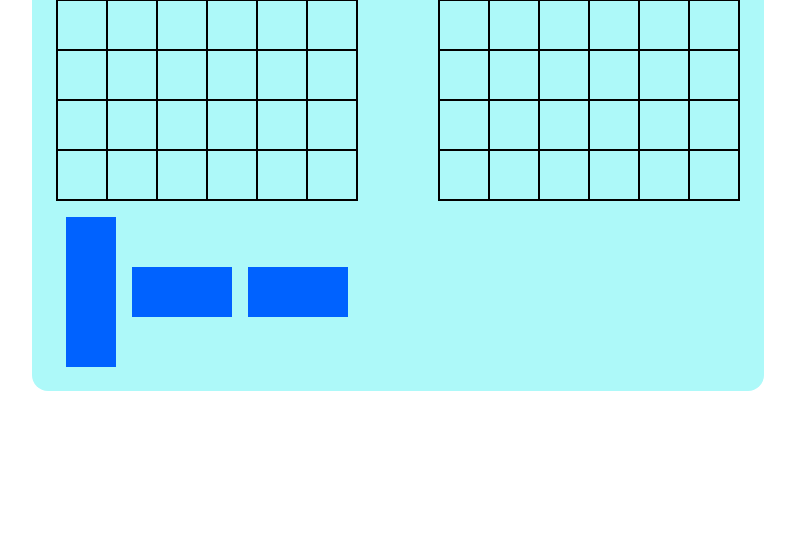
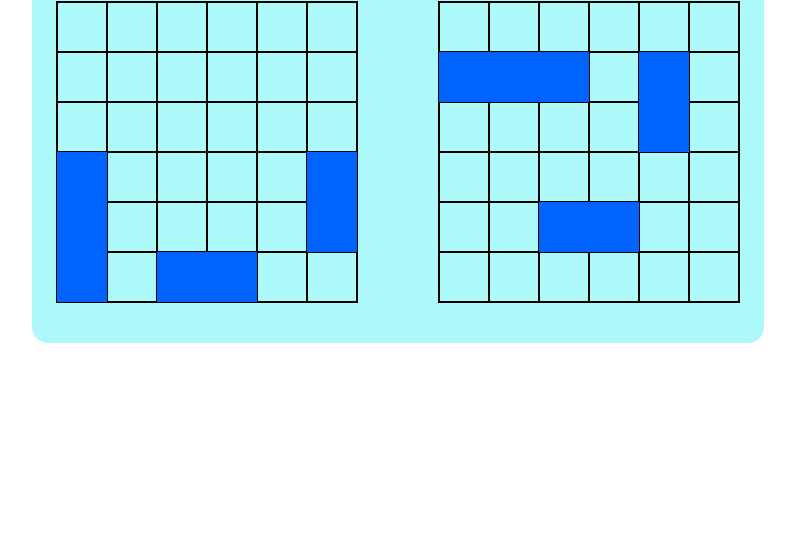
Before and after one commit to Himanshu-Sorathiya-Simform/Battleship, a website with bundled scripts: page index.html in a window 1280 px wide. Shown: the part 267-800 px from the top of the page, without its empty margins (242-1037 px from the left). Built offline with nearby package versions, Linux system fonts and the light colour scheme.

Commit message:
implement turn based game play for board

```diff
--- a/index.html
+++ b/index.html
@@ -17,86 +17,234 @@
 		<div class="container">
 			<div class="game-area">
 				<div class="player-play-area player1-play-area">
+					<h1>Player1</h1>
+
 					<div class="player-grid player1-grid">
-						<span class="item"></span>
-						<span class="item"></span>
-						<span class="item"></span>
-						<span class="item"></span>
-						<span class="item"></span>
-						<span class="item"></span>
-						<span class="item"></span>
-						<span class="item"></span>
-						<span class="item"></span>
-						<span class="item"></span>
-						<span class="item"></span>
-						<span class="item"></span>
-						<span class="item"></span>
-						<span class="item"></span>
-						<span class="item"></span>
-						<span class="item"></span>
-						<span class="item"></span>
-						<span class="item"></span>
-						<span class="item"></span>
-						<span class="item"></span>
-						<span class="item"></span>
-						<span class="item"></span>
-						<span class="item"></span>
-						<span class="item"></span>
-						<span class="item"></span>
-						<span class="item"></span>
-						<span class="item"></span>
-						<span class="item"></span>
-						<span class="item"></span>
-						<span class="item"></span>
-						<span class="item"></span>
-						<span class="item"></span>
-						<span class="item"></span>
-						<span class="item"></span>
-						<span class="item"></span>
-						<span class="item"></span>
+						<span
+							class="item"
+							data-index="0"></span>
+						<span
+							class="item"
+							data-index="1"></span>
+						<span
+							class="item"
+							data-index="2"></span>
+						<span
+							class="item"
+							data-index="3"></span>
+						<span
+							class="item"
+							data-index="4"></span>
+						<span
+							class="item"
+							data-index="5"></span>
+						<span
+							class="item"
+							data-index="6"></span>
+						<span
+							class="item"
+							data-index="7"></span>
+						<span
+							class="item"
+							data-index="8"></span>
+						<span
+							class="item"
+							data-index="9"></span>
+						<span
+							class="item"
+							data-index="10"></span>
+						<span
+							class="item"
+							data-index="11"></span>
+						<span
+							class="item"
+							data-index="12"></span>
+						<span
+							class="item"
+							data-index="13"></span>
+						<span
+							class="item"
+							data-index="14"></span>
+						<span
+							class="item"
+							data-index="15"></span>
+						<span
+							class="item"
+							data-index="16"></span>
+						<span
+							class="item"
+							data-index="17"></span>
+						<span
+							class="item block"
+							data-index="18"></span>
+						<span
+							class="item"
+							data-index="19"></span>
+						<span
+							class="item"
+							data-index="20"></span>
+						<span
+							class="item"
+							data-index="21"></span>
+						<span
+							class="item"
+							data-index="22"></span>
+						<span
+							class="item block"
+							data-index="23"></span>
+						<span
+							class="item block"
+							data-index="24"></span>
+						<span
+							class="item"
+							data-index="25"></span>
+						<span
+							class="item"
+							data-index="26"></span>
+						<span
+							class="item"
+							data-index="27"></span>
+						<span
+							class="item"
+							data-index="28"></span>
+						<span
+							class="item block"
+							data-index="29"></span>
+						<span
+							class="item block"
+							data-index="30"></span>
+						<span
+							class="item"
+							data-index="31"></span>
+						<span
+							class="item block"
+							data-index="32"></span>
+						<span
+							class="item block"
+							data-index="33"></span>
+						<span
+							class="item"
+							data-index="34"></span>
+						<span
+							class="item"
+							data-index="35"></span>
 					</div>
 
 					<div class="player-blocks player1-blocks"></div>
 				</div>
 
 				<div class="player-play-area player2-play-area">
+					<h1>Player2</h1>
+
 					<div class="player-grid player2-grid">
-						<span class="item"></span>
-						<span class="item"></span>
-						<span class="item"></span>
-						<span class="item"></span>
-						<span class="item"></span>
-						<span class="item"></span>
-						<span class="item"></span>
-						<span class="item"></span>
-						<span class="item"></span>
-						<span class="item"></span>
-						<span class="item"></span>
-						<span class="item"></span>
-						<span class="item"></span>
-						<span class="item"></span>
-						<span class="item"></span>
-						<span class="item"></span>
-						<span class="item"></span>
-						<span class="item"></span>
-						<span class="item"></span>
-						<span class="item"></span>
-						<span class="item"></span>
-						<span class="item"></span>
-						<span class="item"></span>
-						<span class="item"></span>
-						<span class="item"></span>
-						<span class="item"></span>
-						<span class="item"></span>
-						<span class="item"></span>
-						<span class="item"></span>
-						<span class="item"></span>
-						<span class="item"></span>
-						<span class="item"></span>
-						<span class="item"></span>
-						<span class="item"></span>
-						<span class="item"></span>
-						<span class="item"></span>
+						<span
+							class="item"
+							data-index="0"></span>
+						<span
+							class="item"
+							data-index="1"></span>
+						<span
+							class="item"
+							data-index="2"></span>
+						<span
+							class="item"
+							data-index="3"></span>
+						<span
+							class="item"
+							data-index="4"></span>
+						<span
+							class="item"
+							data-index="5"></span>
+						<span
+							class="item block"
+							data-index="6"></span>
+						<span
+							class="item block"
+							data-index="7"></span>
+						<span
+							class="item block"
+							data-index="8"></span>
+						<span
+							class="item"
+							data-index="9"></span>
+						<span
+							class="item block"
+							data-index="10"></span>
+						<span
+							class="item"
+							data-index="11"></span>
+						<span
+							class="item"
+							data-index="12"></span>
+						<span
+							class="item"
+							data-index="13"></span>
+						<span
+							class="item"
+							data-index="14"></span>
+						<span
+							class="item"
+							data-index="15"></span>
+						<span
+							class="item block"
+							data-index="16"></span>
+						<span
+							class="item"
+							data-index="17"></span>
+						<span
+							class="item"
+							data-index="18"></span>
+						<span
+							class="item"
+							data-index="19"></span>
+						<span
+							class="item"
+							data-index="20"></span>
+						<span
+							class="item"
+							data-index="21"></span>
+						<span
+							class="item"
+							data-index="22"></span>
+						<span
+							class="item"
+							data-index="23"></span>
+						<span
+							class="item"
+							data-index="24"></span>
+						<span
+							class="item"
+							data-index="25"></span>
+						<span
+							class="item block"
+							data-index="26"></span>
+						<span
+							class="item block"
+							data-index="27"></span>
+						<span
+							class="item"
+							data-index="28"></span>
+						<span
+							class="item"
+							data-index="29"></span>
+						<span
+							class="item"
+							data-index="30"></span>
+						<span
+							class="item"
+							data-index="31"></span>
+						<span
+							class="item"
+							data-index="32"></span>
+						<span
+							class="item"
+							data-index="33"></span>
+						<span
+							class="item"
+							data-index="34"></span>
+						<span
+							class="item"
+							data-index="35"></span>
 					</div>
 
 					<div class="player-blocks player2-blocks"></div>
--- a/src/handlers/gameHandlers.ts
+++ b/src/handlers/gameHandlers.ts
@@ -5,6 +5,7 @@ interface Game {
 	user1: User;
 	user2: User;
 	player2: boolean;
+	currentPlay: User;
 }
 
 const game: Game = {
@@ -12,6 +13,7 @@ const game: Game = {
 	user1: 'player1',
 	user2: 'player2',
 	player2: true,
+	currentPlay: 'player1',
 };
 
 export { game };
--- a/src/index.ts
+++ b/src/index.ts
@@ -1,10 +1,39 @@
 import { elements } from './elements.js';
-import type { User } from './types.js';
-import { generateBlocks } from './utils/helpers.js';
+import { game } from './handlers/gameHandlers.js';
 
-const user1: User = 'player1';
-const user2: User = 'player2';
-const player2 = false;
+(() => {
+	// board.initBlocks();
+	// board.initBoard();
+})();
 
-(elements['player1BlocksArea'] as HTMLElement).append(...generateBlocks(user1));
-(elements['player2BlocksArea'] as HTMLElement).append(...generateBlocks(user2, player2));
+function handleBoardClick(e: PointerEvent) {
+	const target = e.target as HTMLElement;
+
+	const clickedGrid = <HTMLDivElement>target.closest('.player-grid');
+	const clickedCell = <HTMLSpanElement>target.closest('.item');
+
+	const { currentPlay } = game;
+
+	if (!clickedCell || clickedGrid.classList[1]?.startsWith(currentPlay)) return;
+
+	const clickedCellClasses = clickedCell.classList;
+
+	if (clickedCellClasses.contains('broken') || clickedCellClasses.contains('empty'))
+		return;
+
+	if (clickedCellClasses.contains('block')) {
+		clickedCellClasses.add('broken');
+	} else if (clickedCellClasses.contains('item') && clickedCellClasses.length === 1) {
+		clickedCellClasses.add('empty');
+	}
+
+	game.currentPlay = game.currentPlay === 'player1' ? 'player2' : 'player1';
+}
+
+(elements['player2Grid'] as HTMLDivElement).addEventListener('click', (e) =>
+	handleBoardClick(e),
+);
+
+(elements['player1Grid'] as HTMLDivElement).addEventListener('click', (e) =>
+	handleBoardClick(e),
+);
--- a/styles/style.css
+++ b/styles/style.css
@@ -30,7 +30,7 @@ body {
 .player-play-area {
 	display: flex;
 	flex-direction: column;
-	justify-content: space-between;
+	align-items: center;
 	gap: 1rem;
 }
 
@@ -42,14 +42,29 @@ body {
 }
 
 .item {
+	position: relative;
 	padding: 1.5rem;
 	border: 1px solid black;
 	cursor: pointer;
+
+	&::after {
+		content: '';
+
+		font-size: 1.2rem;
+
+		position: absolute;
+
+		top: 50%;
+		left: 50%;
+		transform: translate(-50%, -50%);
+	}
 }
 
 .player-blocks {
+	margin-top: auto;
+
 	display: flex;
-	align-items: center;
+	align-items: end;
 	justify-content: center;
 	gap: 1rem;
 }
@@ -64,3 +79,15 @@ body {
 .hidden {
 	visibility: hidden;
 }
+
+.broken {
+	background-color: #0545ab;
+}
+
+.empty {
+	background-color: #ffffff;
+
+	&::after {
+		content: 'X';
+	}
+}
```
